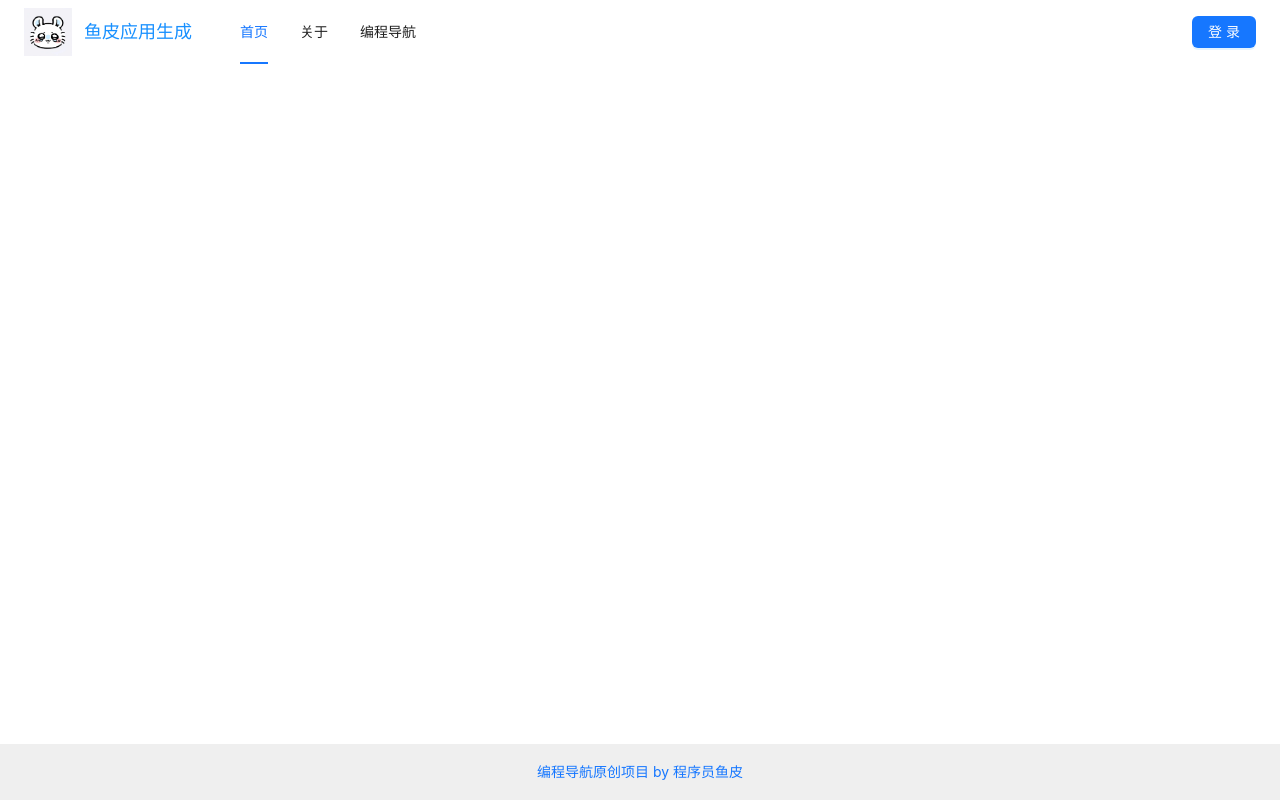
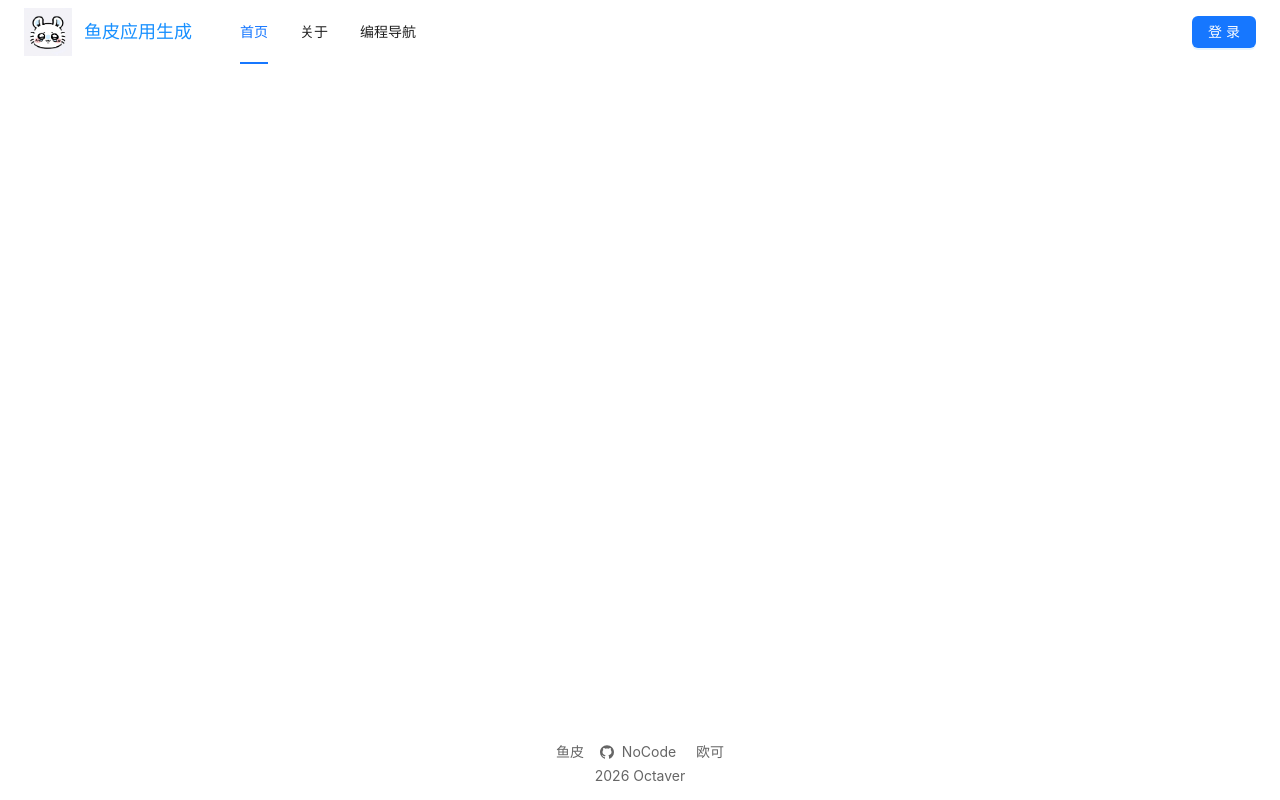
Before and after one commit to Octaver2131/oct-nocode, a Vue app in the folder oct-nocode-frontend/: page / in a window 1280 px wide. Built offline with nearby package versions, Linux system fonts and the light colour scheme; no server answers; the HTML template or start-up script is replaced by a standard one.

Commit message:
feat: 优化 footer

```diff
--- a/oct-nocode-frontend/src/components/GlobalFooter.vue
+++ b/oct-nocode-frontend/src/components/GlobalFooter.vue
@@ -1,37 +1,84 @@
 <template>
   <a-layout-footer class="footer">
-    <div class="footer-content">
-      <p class="copyright">
-        <a
-          href="https://www.codefather.cn"
-          target="_blank"
-          rel="noopener noreferrer"
-          class="author-link"
-        >
-          编程导航原创项目 by 程序员鱼皮
-        </a>
-      </p>
+    <div class="footer-links">
+      <a
+        v-for="item in linkList"
+        :key="item.key"
+        :href="item.href"
+        target="_blank"
+        rel="noopener noreferrer"
+        class="link-item"
+      >
+        <component :is="item.icon" v-if="item.icon" class="icon" />
+        {{ item.title }}
+      </a>
+    </div>
+    <div class="copyright">
+      {{ currentYear }} {{ defaultMessage }}
     </div>
   </a-layout-footer>
 </template>
 
 <script setup lang="ts">
-// 无需额外的响应式数据
+import { GithubOutlined } from '@ant-design/icons-vue';
+
+const defaultMessage = 'Octaver';
+const currentYear = new Date().getFullYear();
+
+const linkList = [
+  {
+    key: 'tutor',
+    title: '鱼皮',
+    href: 'https://github.com/liyupi',
+    icon: null
+  },
+  {
+    key: 'github',
+    title: 'NoCode',
+    href: 'https://github.com/Octaver2131',
+    icon: GithubOutlined
+  },
+  {
+    key: 'author',
+    title: '欧可',
+    href: 'https://github.com/Octaver2131',
+    icon: null
+  }
+];
 </script>
 
 <style scoped>
 .footer {
-  background: #efefef;
+  background: none;
   text-align: center;
-  padding: 20px;
+  padding: 16px 0;
+  /* 固定在底部 */
   position: fixed;
   bottom: 0;
   left: 0;
   right: 0;
 }
 
+.footer-links {
+  margin-bottom: 8px;
+}
+
+.link-item {
+  margin: 0 8px;
+  color: #666;
+  font-size: 14px;
+  text-decoration: none;
+}
+
+.link-item:hover {
+  color: #1890ff;
+}
+
+.icon {
+  margin-right: 4px;
+}
+
 .copyright {
-  margin: 0;
   color: #666;
   font-size: 14px;
 }
```
